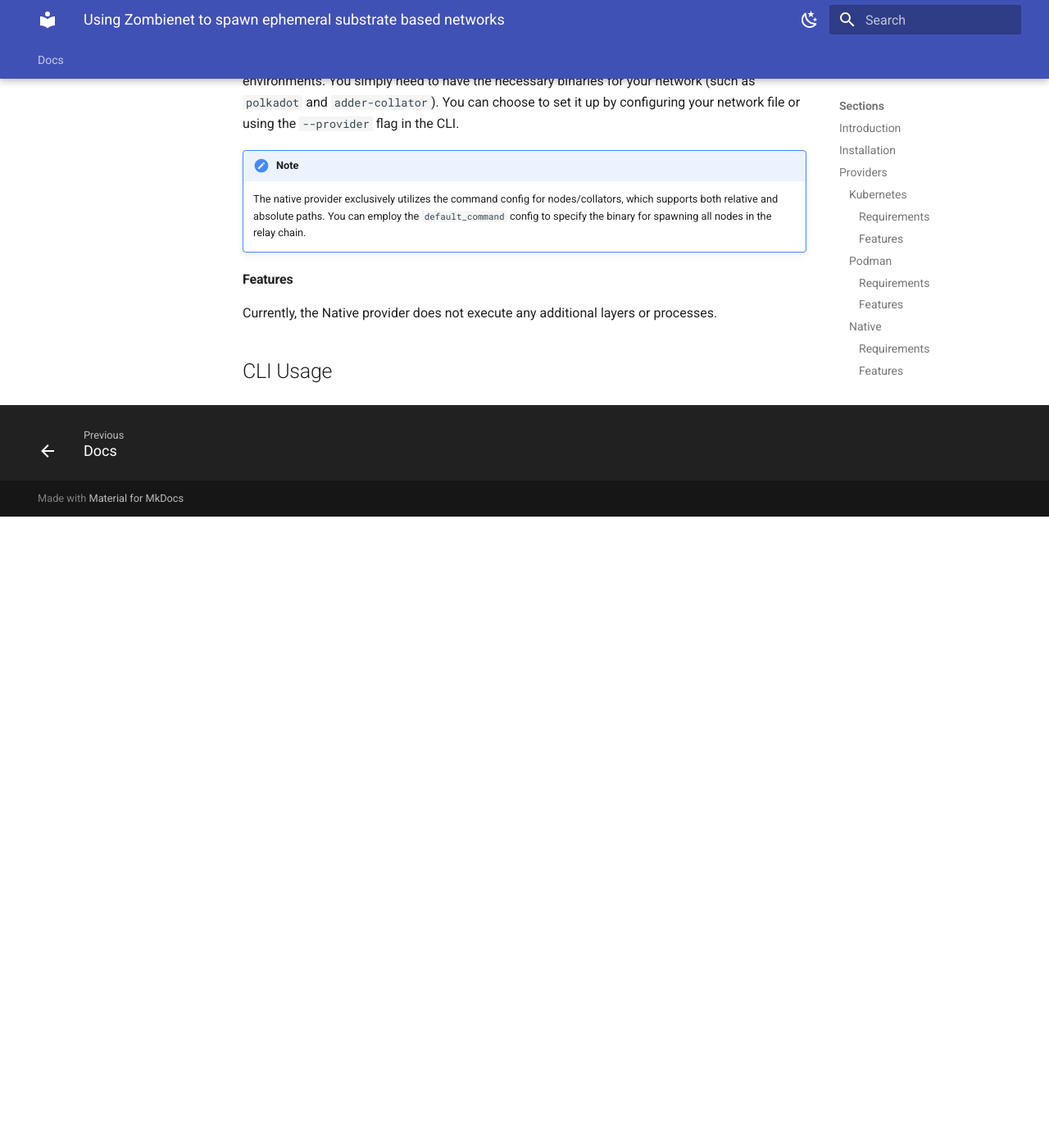
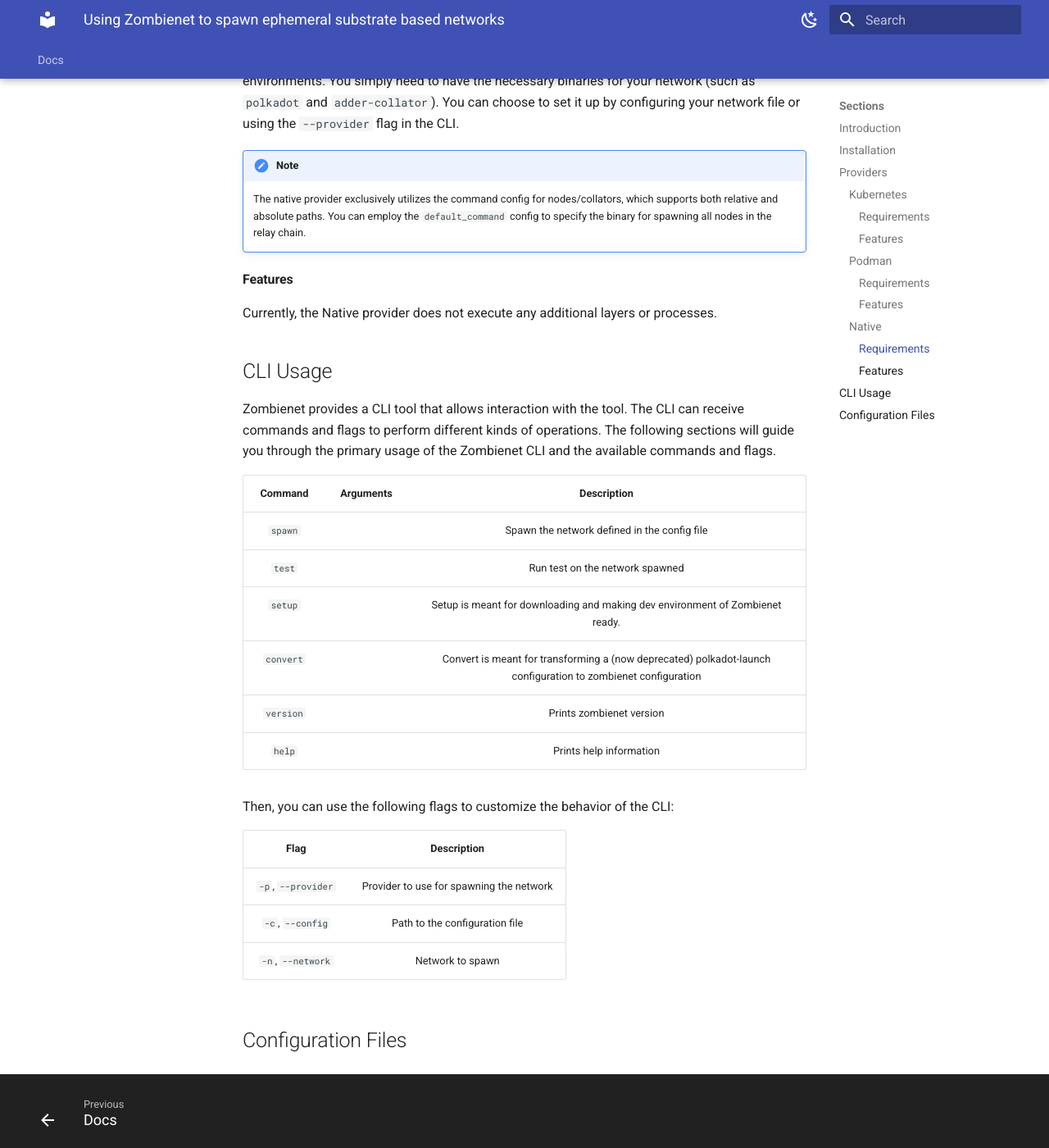
Before and after one commit to papermoonio/polkadot-ecosystem-docs-draft, an MkDocs documentation site: the page built from docs/dev-tools/zombienet/index.md, in a window 1280 px wide and 1400 px high, scrolled down 3398 px. Shown: the whole window at 82% size. Built offline with MkDocs 1.6.1 and Material for MkDocs 9.7.7, drawn with Linux system fonts in a browser that asks for light colours; before the commit the page ends 4028 px from its top, so only the background shows below that.

Commit message:
fix: adding cli commands

```diff
--- a/docs/dev-tools/zombienet/index.md
+++ b/docs/dev-tools/zombienet/index.md
@@ -162,3 +162,25 @@
 Currently, the Native provider does not execute any additional layers or processes.
 
 ## CLI Usage
+
+Zombienet provides a CLI tool that allows interaction with the tool. The CLI can receive commands and flags to perform different kinds of operations. The following sections will guide you through the primary usage of the Zombienet CLI and the available commands and flags.
+
+| Command      | Arguments    | Description                          |
+| :---------:  | :---------:  | :----------------------------------: |
+| `spawn`      | | Spawn the network defined in the config file |
+| `test`       | | Run test on the network spawned |
+| `setup`      | | Setup is meant for downloading and making dev environment of Zombienet ready. |
+| `convert`    | | Convert is meant for transforming a (now deprecated) polkadot-launch configuration to zombienet configuration |
+| `version`    | | Prints zombienet version |
+| `help`       | | Prints help information |
+
+Then, you can use the following flags to customize the behavior of the CLI:
+
+| Flag         | Description                          |
+| :---------:  | :----------------------------------: |
+| `-p`, `--provider` | Provider to use for spawning the network |
+| `-c`, `--config` | Path to the configuration file |
+| `-n`, `--network` | Network to spawn |
+
+
+## Configuration Files
```
